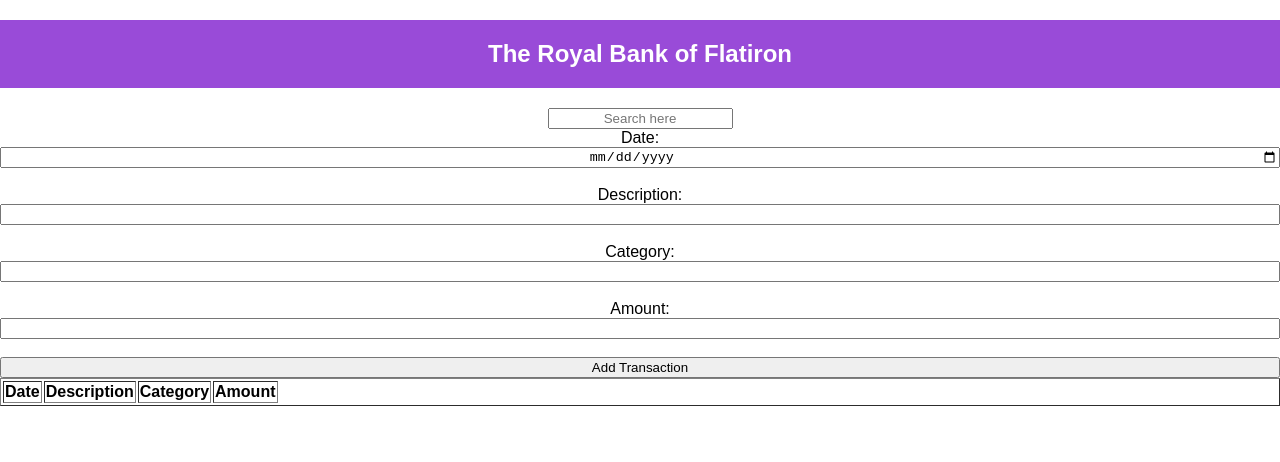
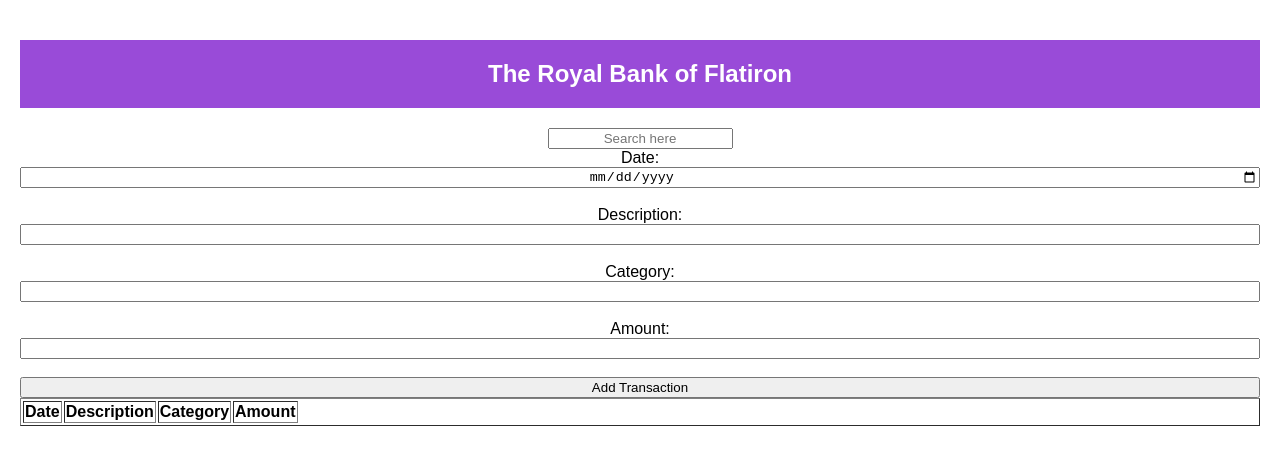
Before and after one commit to Charles4500/-Bank-of-Flatiron, a React (Vite) app: page / in a window 1280 px wide. Shown: the top 462 px of the page. Built offline with nearby package versions, Linux system fonts and the light colour scheme.

Commit message:
Styling updates

```diff
--- a/src/components/content/Content.jsx
+++ b/src/components/content/Content.jsx
@@ -1,6 +1,5 @@
 
 import React, { useState } from 'react';
-// import Transaction from '../table/Transaction';
 function Content() {
   const [formData, setFormData] = useState({ date: '', description: '',category: '',amount: '', });
 
--- a/src/components/index.css
+++ b/src/components/index.css
@@ -5,7 +5,7 @@
 
 body {
   margin: 0;
-  padding: 0;
+  padding: 20px;
   font-family: sans-serif;
 }
 .App {
```
